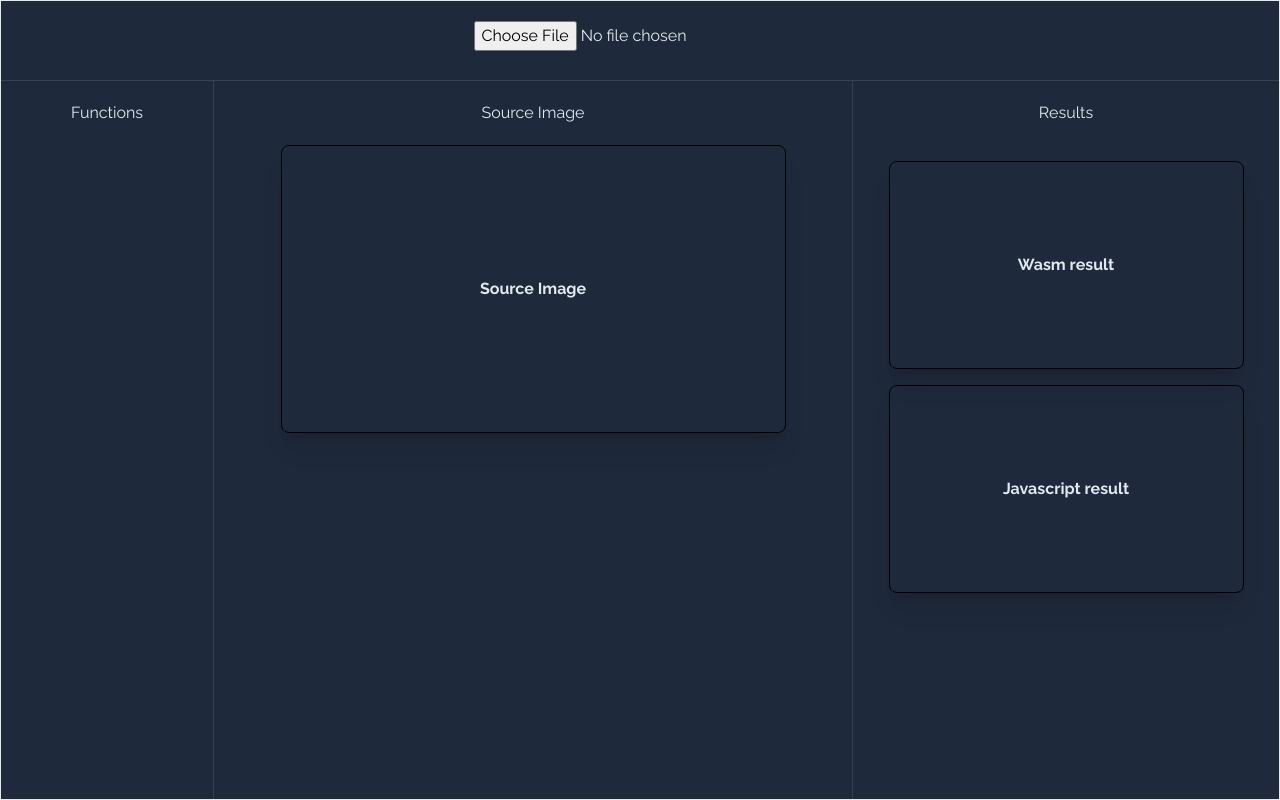
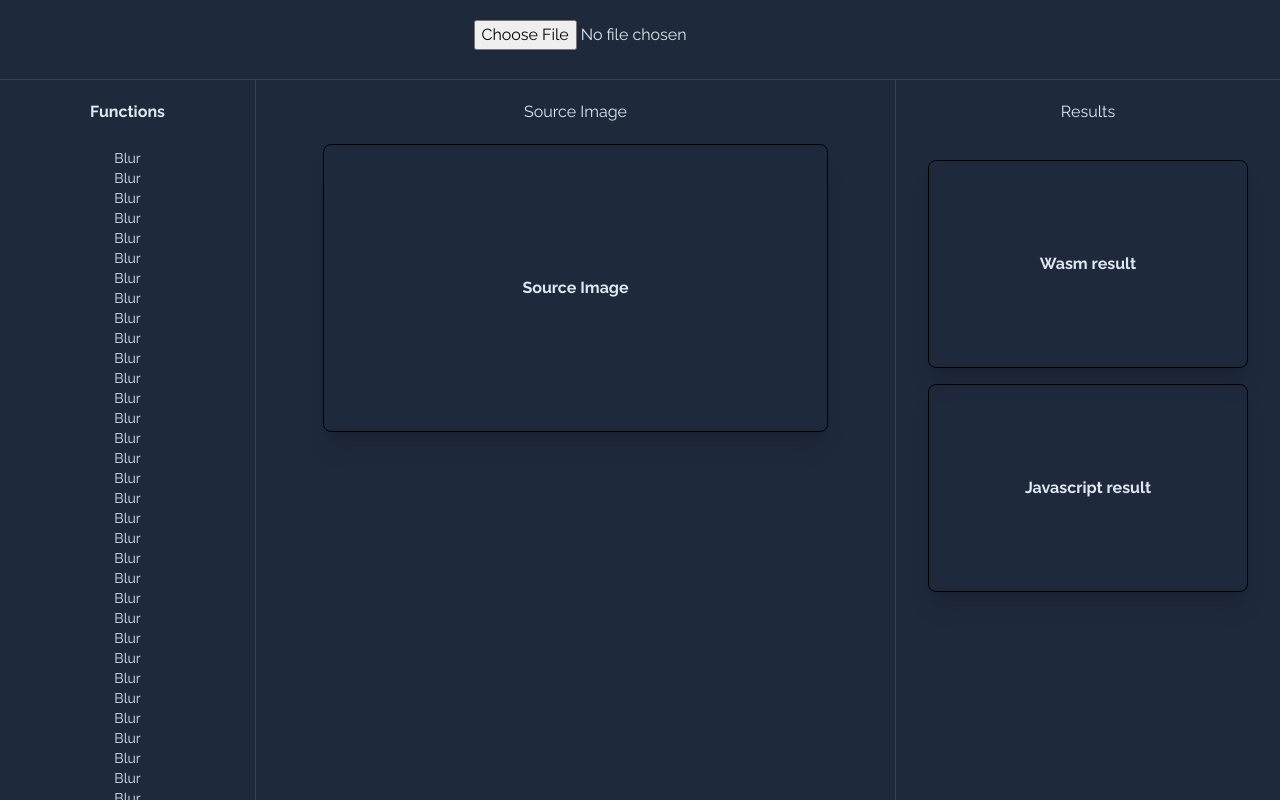
Before and after one commit to babalolajnr/photon-wasm, a website built with webpack: page site/src/index.html in a window 1280 px wide. Built offline with nearby package versions, Linux system fonts and the light colour scheme.

Commit message:
fix overflow issue

```diff
--- a/site/src/index.html
+++ b/site/src/index.html
@@ -6,23 +6,68 @@
     <title>Wasm/Javascript Image Proccessor</title>
 </head>
 
-<body class="lg:flex lg:flex-col raleway bg-slate-800 text-slate-200 lg:h-screen border">
+<body class="lg:flex lg:flex-col raleway bg-slate-800 text-slate-200 lg:h-screen overflow-hidden">
     <div class="lg:basis-[10%] lg:border-b lg:flex border-gray-700">
         <div class="lg:my-5 lg:mx-auto">
             <input type="file" name="image" accept="image/*" id="image-input">
         </div>
     </div>
-    <div class="lg:basis-[90%] lg:columns-3 lg:flex">
-        <div class="lg:w-1/6 lg:border-r border-gray-700 lg:h-full">
-            <div class="lg:flex lg:my-5">
-                <div class="lg:mx-auto">
-                    <div>
-                        Functions
+    <div class="lg:basis-[90%] lg:flex overflow-hidden">
+        <div class="lg:basis-[20%] lg:border-r border-gray-700 overflow-hidden">
+            <div class="lg:my-5 h-full overflow-hidden">
+                <div class="lg:flex">
+                    <div class="lg:mx-auto mb-6">
+                        <span class="font-bold">
+                            Functions
+                        </span>
+                    </div>
+                </div>
+                <div class="lg:flex overflow-auto h-full">
+                    <div class="lg:mx-auto">
+                        <ul class="text-sm cursor-pointer">
+                            <li>Blur</li>
+                            <li>Blur</li>
+                            <li>Blur</li>
+                            <li>Blur</li>
+                            <li>Blur</li>
+                            <li>Blur</li>
+                            <li>Blur</li>
+                            <li>Blur</li>
+                            <li>Blur</li>
+                            <li>Blur</li>
+                            <li>Blur</li>
+                            <li>Blur</li>
+                            <li>Blur</li>
+                            <li>Blur</li>
+                            <li>Blur</li>
+                            <li>Blur</li>
+                            <li>Blur</li>
+                            <li>Blur</li>
+                            <li>Blur</li>
+                            <li>Blur</li>
+                            <li>Blur</li>
+                            <li>Blur</li>
+                            <li>Blur</li>
+                            <li>Blur</li>
+                            <li>Blur</li>
+                            <li>Blur</li>
+                            <li>Blur</li>
+                            <li>Blur</li>
+                            <li>Blur</li>
+                            <li>Blur</li>
+                            <li>Blur</li>
+                            <li>Blur</li>
+                            <li>Blur</li>
+                            <li>Blur</li>
+                            <li>Blur</li>
+                            <li>Blur</li>
+                            <li>Blur</li>
+                        </ul>
                     </div>
                 </div>
             </div>
         </div>
-        <div class="lg:w-1/2 lg:border-r border-gray-700">
+        <div class="lg:basis-[50%] lg:border-r border-gray-700">
             <div class="">
                 <div class="lg:flex lg:my-5">
                     <span class="mx-auto">
@@ -37,7 +82,7 @@
                 </div>
             </div>
         </div>
-        <div class="lg:w-1/3">
+        <div class="lg:basis-[30%]">
             <div class="">
                 <div class="lg:flex lg:my-5">
                     <span class="lg:mx-auto">
```
